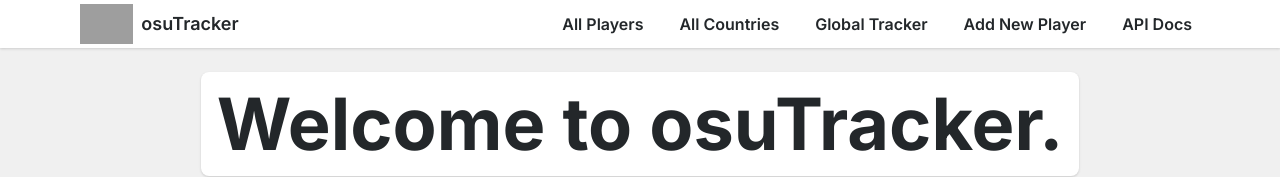
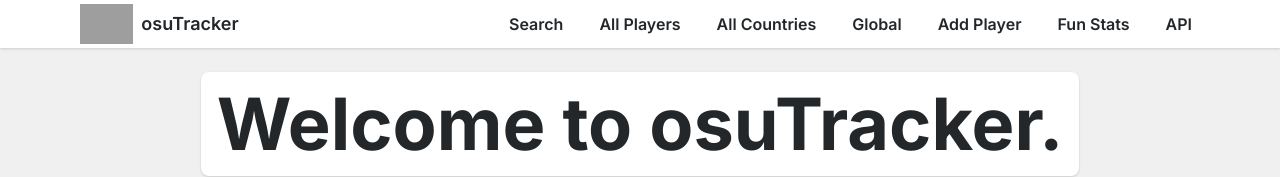
Before and after one commit to nzbasic/osutracker, a React (Create React App) app in the folder client/: page / in a window 1280 px wide. Shown: the top 177 px of the page. Built offline with nearby package versions, Linux system fonts and the light colour scheme; no server answers; grey boxes are pictures that could not be loaded.

Commit message:
add stats and search to header

```diff
--- a/client/src/components/molecules/Header.js
+++ b/client/src/components/molecules/Header.js
@@ -6,6 +6,7 @@ import PublicIcon from "@material-ui/icons/Public";
 import AddIcon from "@material-ui/icons/Add";
 import FlagIcon from "@material-ui/icons/Flag";
 import DescriptionIcon from "@material-ui/icons/Description";
+import SearchIcon from "@material-ui/icons/Search";
 
 export default function Header() {
   const [menu, setMenu] = useState(false);
@@ -31,8 +32,17 @@ export default function Header() {
           className="bg-main-one w-60 flex flex-col space-y-1 items-center py-2 fixed top-12 lg:hidden h-full shadow-leftShadow z-10"
         >
           <Button
+            link="/"
+            style={{ marginTop: "-0.5rem" }}
+            text={
+              <div className="flex flex-row items-center justify-left">
+                <SearchIcon fontSize="large" />
+                Search
+              </div>
+            }
+          />
+          <Button
             link="/allusers"
-            style={{ marginTop: "-0.5rem" }}
             text={
               <div className="flex flex-row items-center justify-left">
                 <PersonIcon fontSize="large" />
@@ -97,14 +107,16 @@ export default function Header() {
             <div className="self-center px-2">osuTracker</div>
           </a>
           <div className="hidden lg:flex space-x-5">
+            <Button link="/" text="Search" />
             <Button link="/allusers" text="All Players" />
             <Button link="/allcountries" text="All Countries" />
-            <Button link="/country/Global" text="Global Tracker" />
-            <Button link="/add" text="Add New Player" />
+            <Button link="/country/Global" text="Global" />
+            <Button link="/add" text="Add Player" />
+            <Button link="/stats" text="Fun Stats" />
             <Button
               link="https://wiki.nzbasic.com/docs/osuTracker/aboutOsuTracker"
               target="_blank"
-              text="API Docs"
+              text="API"
             />
           </div>
           <div
```
